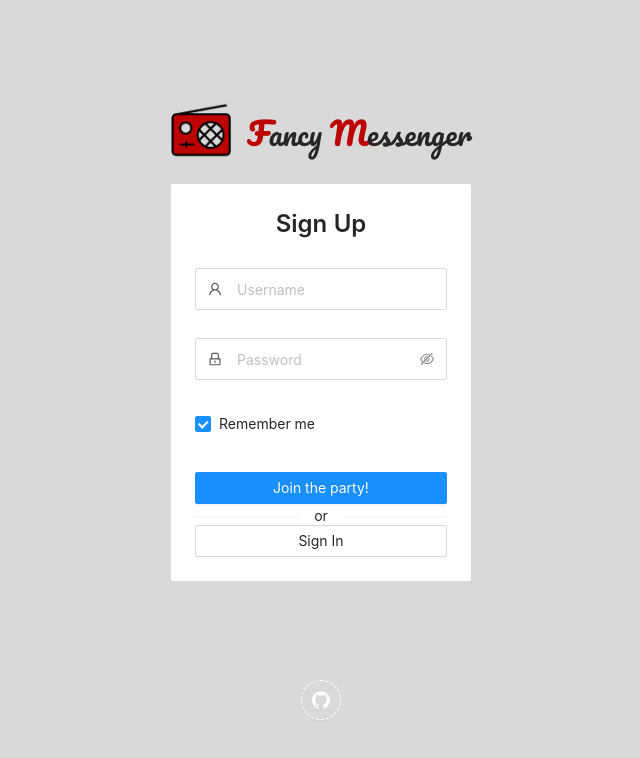
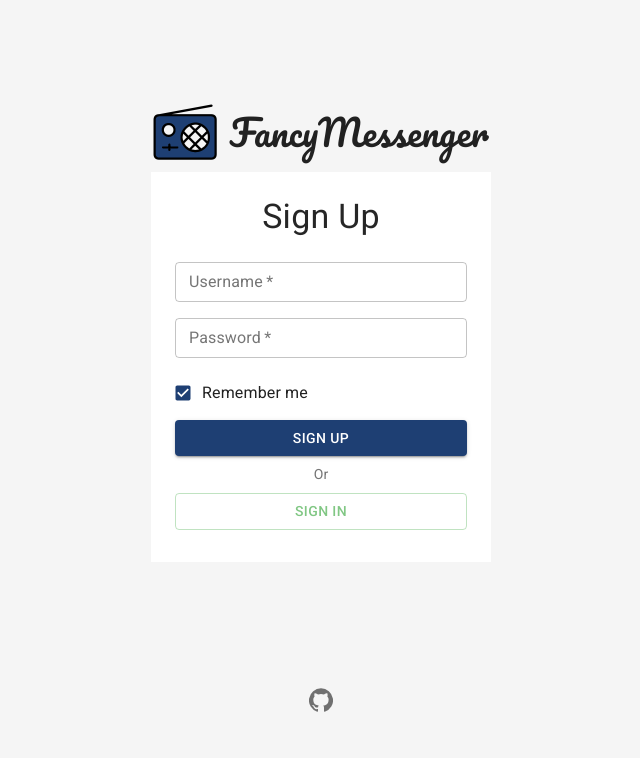
Before and after one commit to fkosh/fancy-messenger-ui, a React app: page / in a window 1280 px wide. Shown: the whole page, without its empty margins (319-959 px from the left). Built offline with nearby package versions, Linux system fonts and the light colour scheme.

Commit message:
material ui version

```diff
--- a/package.json
+++ b/package.json
@@ -5,9 +5,13 @@
   "dependencies": {
     "@ant-design/colors": "^4.0.0",
     "@ant-design/icons": "^4.1.0",
+    "@material-ui/core": "^4.9.13",
+    "@material-ui/icons": "^4.9.1",
+    "@material-ui/styles": "^4.9.13",
     "@reduxjs/toolkit": "^1.3.5",
     "antd": "^4.2.0",
     "babel-plugin-import": "^1.13.0",
+    "clsx": "^1.1.0",
     "moment": "^2.18.1",
     "prop-types": "^15.7.2",
     "react": "^16.13.1",
@@ -15,6 +19,7 @@
     "react-identicons": "^1.2.4",
     "react-infinite-scroller": "^1.2.4",
     "react-redux": "^7.2.0",
+    "react-router-dom": "^5.1.2",
     "react-scripts": "3.4.1",
     "redux-devtools-extension": "^2.13.8",
     "redux-logger": "^3.0.6"
--- a/public/index.html
+++ b/public/index.html
@@ -4,6 +4,7 @@
     <meta charset="utf-8" />
     <meta name="viewport" content="width=device-width, initial-scale=1" />
     <link rel="icon" href="%PUBLIC_URL%/filled-favicon.ico" />
+    <link rel="stylesheet" href="https://fonts.googleapis.com/css?family=Roboto:300,400,500,700&display=swap" />
     <link href="https://fonts.googleapis.com/css2?family=Pacifico&display=swap" rel="stylesheet">
     <title>Fancy Messenger</title>
   </head>
--- a/src/components/SignUp/SignUp.js
+++ b/src/components/SignUp/SignUp.js
@@ -12,6 +12,7 @@
 const { Title } = Typography;
 
 const SignUp = ({ onSubmit }) => {
+
 
     return (
         <>
--- /dev/null
+++ b/src/components1/App.js
@@ -0,0 +1,54 @@
+import React from 'react';
+
+import { connect } from 'react-redux';
+
+import Box from '@material-ui/core/Box';
+
+import { createMuiTheme, ThemeProvider } from '@material-ui/core/styles';
+import { green, yellow } from '@material-ui/core/colors';
+import { makeStyles } from '@material-ui/core/styles';
+
+import Authorization from './Authorization';
+import Messenger from './Messenger';
+
+const outerTheme = createMuiTheme({
+    props: {
+        MuiButton: {
+            size: 'medium',
+        },
+
+    },
+    palette: {
+        primary: {
+            main: '#1E3F73',
+        },
+        secondary: {
+            main: '#81c784',
+        },
+    }
+});
+
+const useStyles = makeStyles((theme) => ({
+    root: {
+        width: '100%',
+        height: '100%'
+    }
+}));
+
+const App = ({ currentUser }) => {
+    const classes = useStyles();
+
+    return (
+        <Box className={classes.root}>
+            <ThemeProvider theme={outerTheme}>
+                {currentUser.accessToken ? <Messenger user={currentUser} /> : <Authorization />}
+            </ThemeProvider>
+        </Box>
+    );
+};
+
+const mapStateToProps = state => ({
+    currentUser: state.currentUser
+});
+
+export default connect(mapStateToProps)(App);
--- /dev/null
+++ b/src/components1/AppSourceLink.js
@@ -0,0 +1,12 @@
+import React from 'react';
+
+import { IconButton } from '@material-ui/core';
+import GitHubIcon from '@material-ui/icons/GitHub';
+
+const AppSourceLink = () => (
+    <IconButton className="AppSourceLink" target="_blank" href="https://github.com/fkosh/fancy-messenger-ui">
+        <GitHubIcon />
+    </IconButton>
+);
+
+export default AppSourceLink;
--- /dev/null
+++ b/src/components1/Authorization.js
@@ -0,0 +1,59 @@
+import React, { useState } from 'react';
+
+import Paper from '@material-ui/core/Paper';
+import Button from '@material-ui/core/Button';
+import Grid from '@material-ui/core/Grid';
+import Box from '@material-ui/core/Box';
+import Typography from '@material-ui/core/Typography';
+import { makeStyles } from '@material-ui/core/styles';
+
+import Logo from './Logo';
+import SignIn from './SignIn';
+import SignUp from './SignUp';
+
+const useStyles = makeStyles((theme) => ({
+    root: {
+        flexGrow: 1,
+    },
+    paper: {
+        maxWidth: '340px',
+        marginTop: theme.spacing(1),
+        padding: theme.spacing(3),
+        boxSizing: 'border-box'
+    },
+    submit: {
+        margin: theme.spacing(1, 0, 1),
+    },
+    divider: {
+        textAlign: 'center',
+        color: '#757575',
+        fontSize: '14px'
+    }
+}));
+
+const Authorization = () => {
+    const [signInMode, setSignInMode] = useState(false);
+
+    const classes = useStyles();
+
+    return (
+        <Grid container justify="center" className={classes.root}>
+            <Grid item>
+                <Logo large />
+                <Paper className={classes.paper} elevation={0} square>
+                    {signInMode ? <SignIn /> : <SignUp />}
+                    <Grid container justify="flex-end">
+                        <Grid item xs={12}>
+                            <Typography className={classes.divider}>Or</Typography>
+                        </Grid>
+                        <Button type="submit" fullWidth variant="outlined" color="secondary" className={classes.submit} onClick={() => setSignInMode(!signInMode)}>
+                            {signInMode ? "Sign Up" : "Sign In"}
+                        </Button>
+                    </Grid>
+                </Paper>
+            </Grid>
+        </Grid>
+    );
+};
+
+export default Authorization;
--- /dev/null
+++ b/src/components1/Logo.js
@@ -0,0 +1,88 @@
+import React from 'react';
+
+
+import Grow from '@material-ui/core/Grow';
+import Link from '@material-ui/core/Link';
+import Box from '@material-ui/core/Box';
+
+import clsx from 'clsx';
+import { makeStyles } from '@material-ui/styles';
+
+
+const useStyles = makeStyles({
+    title: {
+        fontFamily: "'Pacifico', cursive"
+    },
+    notInverted: {
+        '& > :first-letter': {
+            color: '#bd0303',
+            fontWeight: 'bold'
+        },
+        color: '#212121'
+    },
+    inverted: {
+        color: '#fff'
+    },
+    normalSize: {
+        '& > div': {
+            margin: '0 2px'
+        },
+        fontSize: '20px',
+        fontFamily: "'Pacifico', cursive",
+        '& img': {
+            margin: '6px 2px 0 0',
+            width: '36px'
+        }
+    },
+    largeSize: {
+        '& > div': {
+            margin: '0 2px'
+        },
+        fontSize: '36px',
+        '& img': {
+            marginRight: '8px',
+            width: '64px'
+        }
+    },
+    root: {
+
+    }
+});
+
+const Logo = ({ large = false, inverted = false, collapsible = false }) => {
+
+    const [collapsed, setCollapsed] = React.useState(false);
+
+    const classes = useStyles();
+
+    const className = clsx(
+        large ? classes.largeSize : classes.normalSize,
+        inverted ? classes.inverted : classes.notInverted
+    );
+
+    const logo = (
+        <Box className={className} display="flex" justifyContent="center" >
+            <Box>
+                <img src={inverted ? 'inverted-logo.png' : 'blue-logo.png'} alt="Fancy Messenger" />
+            </Box>
+            <Grow in={!collapsed} unmountOnExit={true}>
+                <Box className={classes.title} display="flex" justifyContent="center" alignItems="center">
+                    <Box>Fancy</Box>
+                    <Box>Messenger</Box>
+                </Box>
+            </Grow>
+        </Box>
+    );
+
+    if (collapsible) {
+        return (
+            <Link href="#" color="default" onClick={() => setCollapsed(!collapsed)} underline="none">
+                {logo}
+            </Link>
+        );
+    } else {
+        return logo;
+    }
+};
+
+export default Logo;
--- /dev/null
+++ b/src/components1/Messenger.js
@@ -0,0 +1,46 @@
+import React from 'react';
+
+import Box from '@material-ui/core/Box';
+import Paper from '@material-ui/core/Paper';
+import Grid from '@material-ui/core/Grid';
+import { makeStyles } from '@material-ui/core/styles';
+
+import Logo from './Logo';
+
+const useStyles = makeStyles((theme) => ({
+    root: {
+        height: '100%'
+    },
+    left: {
+        width: 'auto'
+
+    }
+}));
+
+
+const Messenger = ({ currentUser }) => {
+    const classes = useStyles();
+
+    return (
+        <Paper className={classes.root}>
+            <Box display="flex" style={{height: '100%'}}>
+                <Box className={classes.left} display="flex" flexDirection="column">
+                    <Box style={{padding: '4px 8px', backgroundColor: '#0E3169', height: '48px'}}>
+                        <Logo inverted />
+                    </Box>
+                    <Box flexGrow={1} style={{padding: '4px 8px', backgroundColor: '#1E3F73'}}>2</Box>
+                    <Box style={{padding: '4px 8px', backgroundColor: '#2E4C7D', height: '36px'}}>3</Box>
+                </Box>
+                <Box flexGrow={1} display="flex" flexDirection="column" >
+                    <Box style={{padding: '4px 8px', backgroundColor: '#4E6891', height: '48px'}}>1</Box>
+                    <Box style={{padding: '4px 8px', backgroundColor: '#DFE4EB'}} flexGrow={1}>2</Box>
+                    <Box style={{padding: '4px 8px', height: '36px'}}>3</Box>
+                </Box>
+            </Box>
+        </Paper>
+    );
+};
+
+// 0E3169 1E3F73 2E4C7D 4E6891 DFE4EB
+
+export default Messenger;
--- /dev/null
+++ b/src/components1/SignIn.js
@@ -0,0 +1,99 @@
+import React, { useState } from 'react';
+
+import { connect } from 'react-redux';
+
+import Button from '@material-ui/core/Button';
+import TextField from '@material-ui/core/TextField';
+import FormControlLabel from '@material-ui/core/FormControlLabel';
+import Checkbox from '@material-ui/core/Checkbox';
+import Grid from '@material-ui/core/Grid';
+import Typography from '@material-ui/core/Typography';
+import { makeStyles } from '@material-ui/core/styles';
+
+import { fetchUserSignIn } from '../actions';
+
+const useStyles = makeStyles((theme) => ({
+    title: {
+        textAlign: 'center'
+    },
+    form: {
+        width: '100%',
+        marginTop: theme.spacing(3),
+    },
+    submit: {
+        margin: theme.spacing(1, 0, 1),
+    }
+}));
+
+const SignIn = ({ signIn }) => {
+    const classes = useStyles();
+
+
+    const [username, setUsername] = useState('');
+    const [password, setPassword] = useState('');
+    const [remember, setRemember] = useState(true);
+
+    const onSubmit = (e) => {
+        e.preventDefault();
+
+        signIn({
+            username, password, remember
+        });
+    };
+
+    return (
+        <>
+            <Typography component="h1" variant="h4" className={classes.title}>
+                Sign In
+            </Typography>
+            <form className={classes.form} noValidate onSubmit={onSubmit}>
+                <Grid container spacing={2}>
+                    <Grid item xs={12}>
+                        <TextField
+                            variant="outlined"
+                            required
+                            fullWidth
+                            id="username"
+                            label="Username"
+                            name="username"
+                            size="small"
+                            autoComplete="username"
+                            value={username}
+                            onInput={ e => setUsername(e.target.value)}
+                        />
+                    </Grid>
+                    <Grid item xs={12}>
+                        <TextField
+                            variant="outlined"
+                            required fullWidth
+                            name="password"
+                            label="Password"
+                            type="password"
+                            id="password"
+                            size="small"
+                            autoComplete="current-password"
+                            value={password}
+                            onInput={ e => setPassword(e.target.value)}
+                        />
+                    </Grid>
+                    <Grid item xs={12}>
+                        <FormControlLabel
+                            control={<Checkbox value="allowExtraEmails" color="primary" size="small" checked={remember} onChange={e => setRemember(e.target.checked)} />}
+                            label="Remember me"
+                        />
+                    </Grid>
+                </Grid>
+
+                <Button type="submit" fullWidth variant="contained" color="primary" className={classes.submit}>
+                    Sign In
+                </Button>
+            </form>
+        </>
+    );
+};
+
+const mapDispatchToProps = dispatch => ({
+    signIn: userCredentials => dispatch(fetchUserSignIn(userCredentials))
+});
+
+export default connect(null, mapDispatchToProps)(SignIn);
--- /dev/null
+++ b/src/components1/SignUp.js
@@ -0,0 +1,98 @@
+import React, { useState } from 'react';
+
+import { connect } from 'react-redux';
+
+import Button from '@material-ui/core/Button';
+import TextField from '@material-ui/core/TextField';
+import FormControlLabel from '@material-ui/core/FormControlLabel';
+import Checkbox from '@material-ui/core/Checkbox';
+import Grid from '@material-ui/core/Grid';
+import Typography from '@material-ui/core/Typography';
+import { makeStyles } from '@material-ui/core/styles';
+
+import { fetchUserSignUp } from '../actions';
+
+const useStyles = makeStyles((theme) => ({
+    title: {
+        textAlign: 'center'
+    },
+    form: {
+        width: '100%',
+        marginTop: theme.spacing(3),
+    },
+    submit: {
+        margin: theme.spacing(1, 0, 1),
+    }
+}));
+
+const SignUp = ({ signUp }) => {
+    const classes = useStyles();
+
+    const [username, setUsername] = useState('');
+    const [password, setPassword] = useState('');
+    const [remember, setRemember] = useState(true);
+
+    const onSubmit = (e) => {
+        e.preventDefault();
+
+        signUp({
+            username, password, remember
+        });
+    };
+
+    return (
+        <>
+            <Typography component="h1" variant="h4" className={classes.title}>
+                Sign Up
+            </Typography>
+            <form className={classes.form} noValidate onSubmit={onSubmit}>
+                <Grid container spacing={2}>
+                    <Grid item xs={12}>
+                        <TextField
+                            variant="outlined"
+                            required
+                            fullWidth
+                            id="username"
+                            label="Username"
+                            name="username"
+                            size="small"
+                            autoComplete="username"
+                            value={username}
+                            onInput={e => setUsername(e.target.value)}
+                        />
+                    </Grid>
+                    <Grid item xs={12}>
+                        <TextField
+                            variant="outlined"
+                            required fullWidth
+                            name="password"
+                            label="Password"
+                            type="password"
+                            id="password"
+                            size="small"
+                            autoComplete="current-password"
+                            value={password}
+                            onInput={e => setPassword(e.target.value)}
+                        />
+                    </Grid>
+                    <Grid item xs={12}>
+                        <FormControlLabel
+                            control={<Checkbox value="allowExtraEmails" color="primary" size="small" checked={remember} onChange={e => setRemember(e.target.checked)} />}
+                            label="Remember me"
+                        />
+                    </Grid>
+                </Grid>
+
+                <Button type="submit" fullWidth variant="contained" color="primary" className={classes.submit}>
+                    Sign Up
+                </Button>
+            </form>
+        </>
+    );
+};
+
+const mapDispatchToProps = dispatch => ({
+    signUp: userCredentials => dispatch(fetchUserSignUp(userCredentials))
+});
+
+export default connect(null, mapDispatchToProps)(SignUp);
--- a/src/index.css
+++ b/src/index.css
@@ -1,11 +1,17 @@
-@import '../node_modules/antd/dist/antd.css';
+html, body {
+    height: 100%;
+}
+
+body {
+    margin: 0;
+}
 
 #root {
     min-height: 600px;
     min-width: 480px;
     height: 100%;
 
-    background-color: #d9d9d9;
+    background-color: #f5f5f5;
 
     display: grid;
     justify-items: center;
@@ -13,11 +19,10 @@
     grid-template-rows: minmax(auto, 1fr) minmax(360px, 500px) minmax(auto, 2fr);
 }
 
-.App {
+#root > div:nth-child(1) {
     grid-column: 2;
     grid-row: 2;
     align-items: center;
-    justify-self: stretch;
 }
 
 .AppSourceLink {
--- a/src/index.js
+++ b/src/index.js
@@ -1,16 +1,15 @@
 import ReactDOM from 'react-dom';
-import React from 'react';
+import React  from 'react';
 
 import { createStore, applyMiddleware } from 'redux';
-import { composeWithDevTools } from 'redux-devtools-extension';
 import { Provider } from 'react-redux';
 import thunkMiddleware from 'redux-thunk';
+
+import { composeWithDevTools } from 'redux-devtools-extension';
 import { createLogger } from 'redux-logger';
 
-import { Button } from 'antd';
-import { GithubOutlined } from '@ant-design/icons';
-
-import App1 from './containers/App1/App1';
+import App from './components1/App';
+import AppSourceLink from './components1/AppSourceLink';
 import { saveState, loadState } from './localStorage';
 import reducer from './reducers';
 
@@ -31,15 +30,9 @@
 ReactDOM.render(
     <>
         <Provider store={store}>
-            <App1 />
+            <App />
         </Provider>
-        <Button
-            className="AppSourceLink"
-            shape="circle"
-            icon={<GithubOutlined />}
-            size="large"
-            type="dashed" ghost
-        />
+        <AppSourceLink />
     </>,
     document.getElementById('root')
 );
```
Also changed, not shown: src/api/users.json (added, +17 -0 lines), public/blue-logo.png (added), 1 other file.
